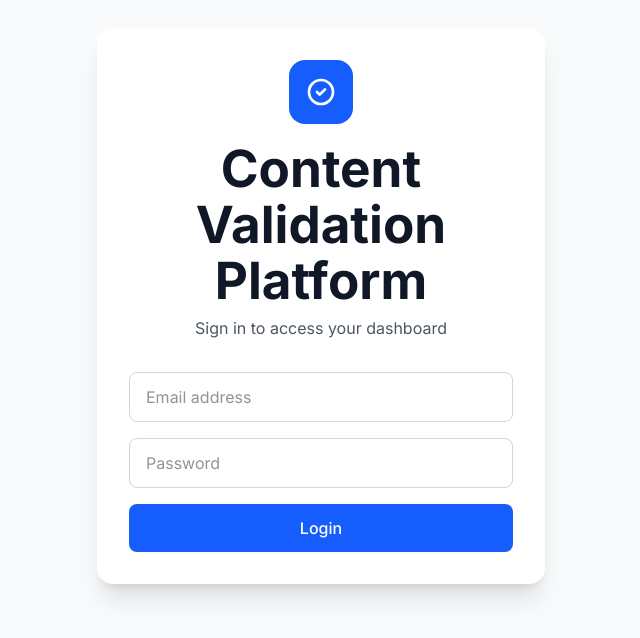
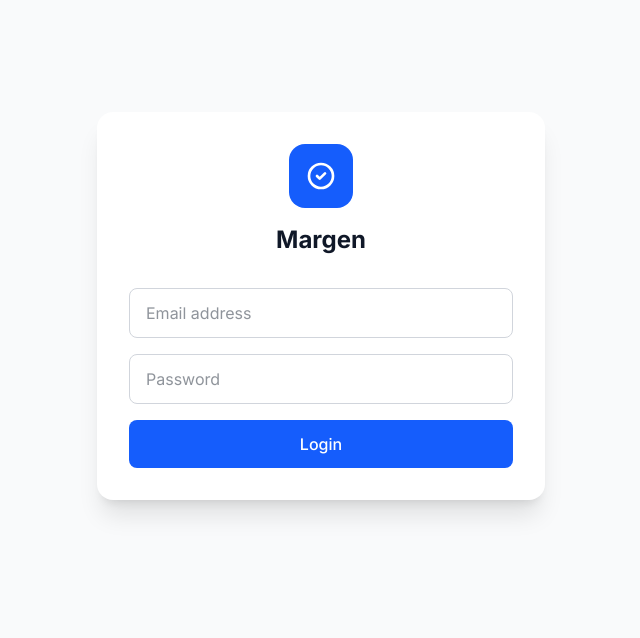
Before and after one commit to ankushchimnani/content-creator-platform, a React (Vite) app in the folder apps/frontend/: page / in a window 1280 px wide. Shown: the part 126-764 px from the top of the page, without its empty margins (319-959 px from the left). Built offline with nearby package versions, Linux system fonts and the light colour scheme; no server answers.

Commit message:
Updated the sign in page

```diff
--- a/apps/frontend/index.html
+++ b/apps/frontend/index.html
@@ -4,7 +4,7 @@
     <meta charset="UTF-8" />
     <link rel="icon" type="image/svg+xml" href="/favicon.svg" />
     <meta name="viewport" content="width=device-width, initial-scale=1.0" />
-    <title>Content Validation Platform</title>
+    <title>Mibiki</title>
     <link href="https://fonts.googleapis.com/css2?family=Inter:wght@400;500;600;700&display=swap" rel="stylesheet" />
     <link href="https://fonts.googleapis.com/icon?family=Material+Icons" rel="stylesheet" />
   </head>
--- a/apps/frontend/src/App.tsx
+++ b/apps/frontend/src/App.tsx
@@ -168,8 +168,8 @@ function App() {
                     <path strokeLinecap="round" strokeLinejoin="round" strokeWidth={2} d="M9 12l2 2 4-4m6 2a9 9 0 11-18 0 9 9 0 0118 0z" />
                   </svg>
                 </div>
-                <h1 className="text-xl sm:text-2xl font-bold text-gray-900 mb-2">Content Validation Platform</h1>
-                <p className="text-sm sm:text-base text-gray-600">Sign in to access your dashboard</p>
+                <h2 className="text-xl sm:text-2xl font-bold text-gray-900 mb-2">Margen</h2>
+                <p className="text-sm sm:text-base text-gray-600"></p>
               </div>
 
               <div className="space-y-4">
```
